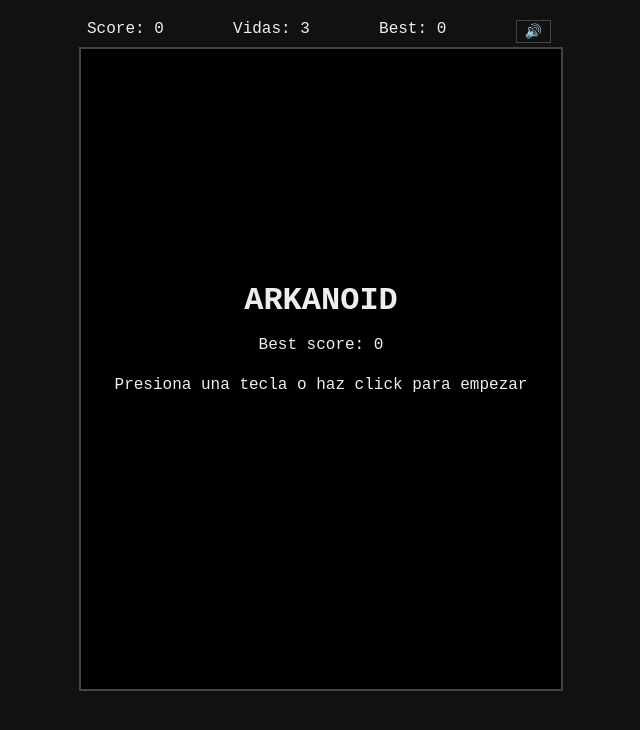
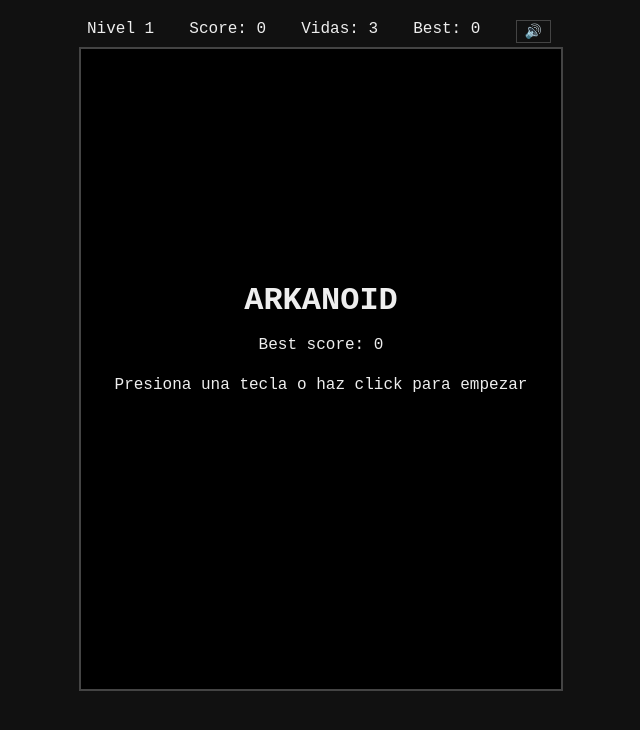
Before and after one commit to Crist12Cc/claude-arkanoid, a plain HTML site: page index.html in a window 1280 px wide. Shown: the whole page, without its empty margins (321-961 px from the left). Drawn offline with Linux system fonts and the light colour scheme.

Commit message:
Agregar HUD para mostrar el nivel actual del juego

```diff
--- a/game.js
+++ b/game.js
@@ -30,6 +30,7 @@
 const canvas = document.getElementById( 'game-canvas' );
 const ctx = canvas.getContext( '2d' );
 
+const hudLevelEl = document.getElementById( 'hud-level' );
 const hudScoreEl = document.getElementById( 'hud-score' );
 const hudLivesEl = document.getElementById( 'hud-lives' );
 const hudBestEl = document.getElementById( 'hud-best' );
@@ -529,6 +530,7 @@
 }
 
 function updateHud() {
+  hudLevelEl.textContent = `Nivel ${currentLevel + 1}`;
   hudScoreEl.textContent = `Score: ${score}`;
   hudLivesEl.textContent = `Vidas: ${lives}`;
   hudBestEl.textContent = `Best: ${bestScore}`;
--- a/index.html
+++ b/index.html
@@ -51,6 +51,7 @@
 
   <div id="game-container">
     <div id="hud">
+      <span id="hud-level">Nivel 1</span>
       <span id="hud-score">Score: 0</span>
       <span id="hud-lives">Vidas: 3</span>
       <span id="hud-best">Best: 0</span>
```
